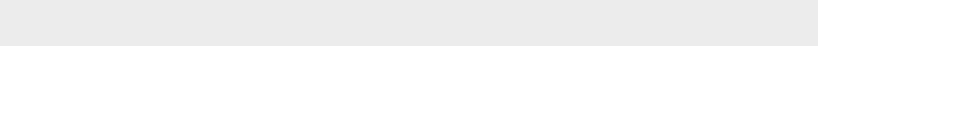
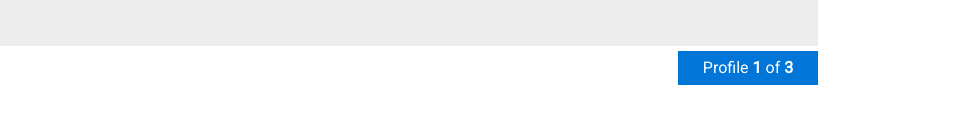
Before and after one commit to YudhaYuki/jQuery-tab-widget, a plain HTML site: page index.html in a window 1280 px wide. Shown: the part 274-398 px from the top of the page, 318-1280 px from the left. Drawn offline with nearby package versions, Linux system fonts and the light colour scheme.

Commit message:
Card Slider -  Widget: Creating the JS part III - Counter for current page

```diff
--- a/css/style.css
+++ b/css/style.css
@@ -50,3 +50,20 @@ body {
 .action_btns .btn.btn_next {
     float: right;
 }
+
+
+/* COUNTER */
+
+.count_slide {
+    width: 140px;
+    background: #0275d8;
+    color: #fff;
+    text-align: center;
+    padding: 5px;
+    margin-top: 5px;
+    float: right;
+}
+
+.count_slide span{
+    font-weight: bold;
+}
--- a/index.html
+++ b/index.html
@@ -77,6 +77,9 @@
                 </div>
             </div>
 
+            <div class="count_slide">
+                Profile <span class="current_slide">1</span> of <span class="total_slides">X</span>
+            </div>
 
         </div>
 
--- a/js/main.js
+++ b/js/main.js
@@ -2,6 +2,9 @@ $(document).ready(function() {
 
     var itemLength = $('.cards_container .item').length;
     var current = 1;
+
+    // SET TOTAL AMOUNT
+    $('.total_slides').text(itemLength);
 
     $('.cardSlider .btn_prev').on("click", function() {
         if (current > 1) {
@@ -27,5 +30,7 @@ $(document).ready(function() {
         $('.cards_container .item').removeClass('active');
 
         $('div[data-id="'+ current + '"]').addClass('active');
+
+        $('.current_slide').text(current);
     }
 });
```
